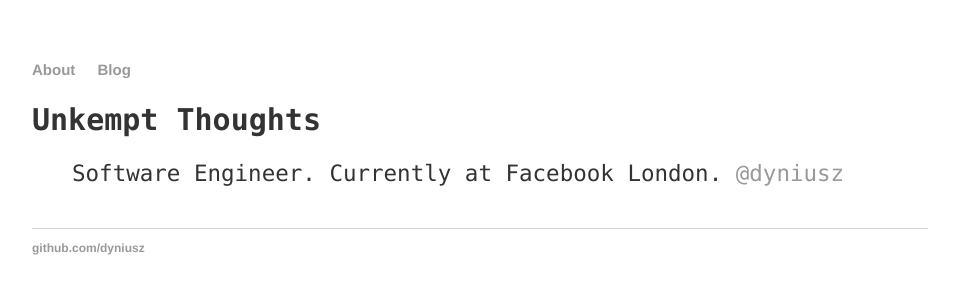
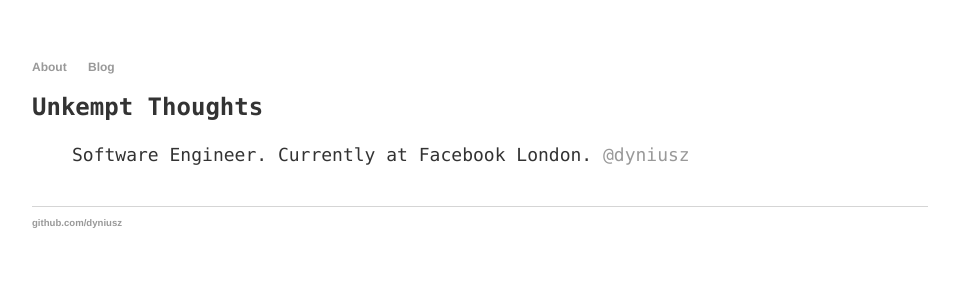
Before and after one commit to dyniusz/dyniusz.github.io-old, a Jekyll site: the page built from about/index.html, in a window 1280 px wide. Shown: the top 300 px of the page, without its empty margins (160-1119 px from the left). Built offline with Jekyll 4.4.1, drawn with Linux system fonts in a browser that asks for light colours.

Commit message:
Update main.css

```diff
--- a/css/main.css
+++ b/css/main.css
@@ -2,7 +2,7 @@ body {
   margin: 60px auto;
   width: 70%;
   font-family: "SFMono-Regular", Consolas, "Liberation Mono";
-  font-size: 15px;
+  font-size: 12px;
   line-height: 1.3;
   color: #333;
 }
@@ -29,7 +29,7 @@ hr {
   margin: 20px 0 25px 0;
   text-align: center;
   letter-spacing: 3px;
-  font-size: 18px;
+  font-size: 16px;
   color: #ddd;
   border: none;
 }
```
